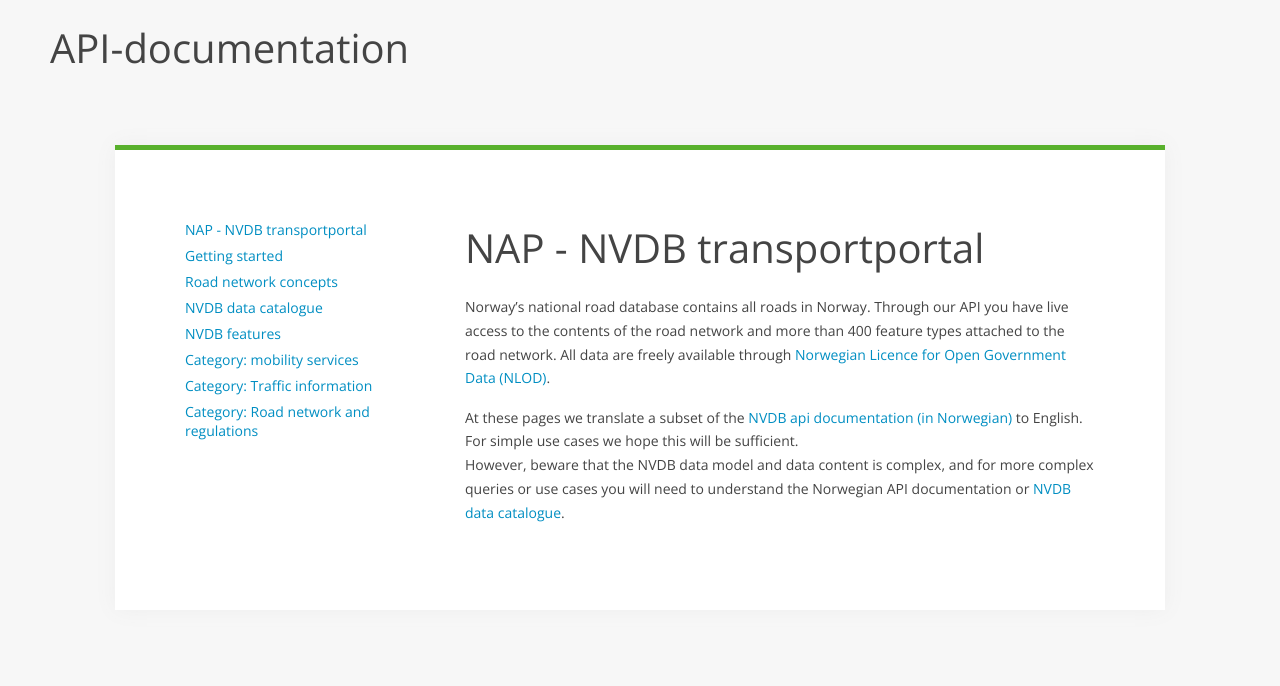
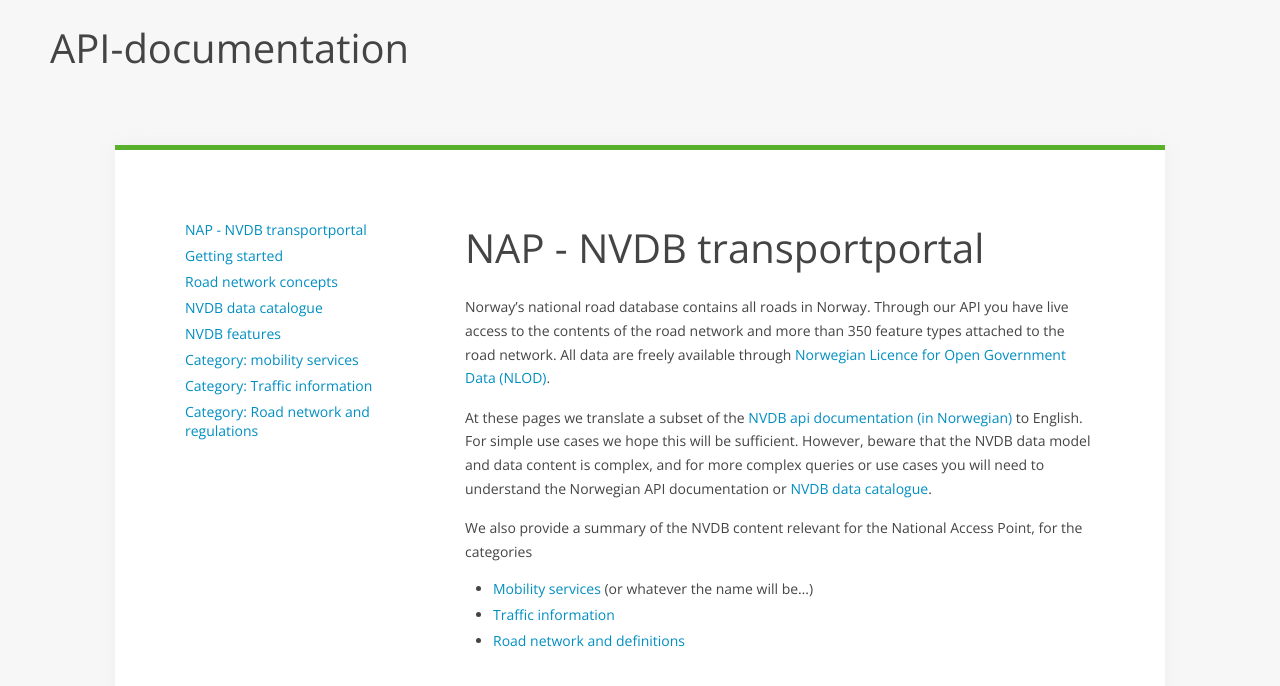
Before and after one commit to nvdb-vegdata/nvdbtransportportal, a Jekyll site: the page built from index.md, in a window 1280 px wide. Shown: the top 686 px of the page. Built offline with Jekyll 4.4.1, drawn with Linux system fonts in a browser that asks for light colours; our own code applies the rules of GitHub Pages for plain Markdown files.

Commit message:
mere tekst

```diff
--- a/index.md
+++ b/index.md
@@ -4,11 +4,15 @@
 # NAP - NVDB transportportal
 
 Norway's national road database contains all roads in Norway. Through our API you have live access to
-the contents of the road network and more than 400 feature types attached to the road network. All
+the contents of the road network and more than 350 feature types attached to the road network. All
 data are freely available through [Norwegian Licence for Open Government Data (NLOD)](https://data.norge.no/nlod/en).
 
 At these pages we translate a subset of the [NVDB api documentation (in Norwegian)](https://api.vegdata.no) to English.
-For simple use cases we hope this will be sufficient.
-However, beware that the NVDB data model and data content
+For simple use cases we hope this will be sufficient. However, beware that the NVDB data model and data content
 is complex, and for more complex queries or use cases you will need
 to understand the Norwegian API documentation or [NVDB data catalogue](https://datakatalogen.vegdata.no).
+
+We also provide a summary of the NVDB content relevant for the National Access Point, for the categories
+  * [Mobility services](los1.md) (or whatever the name will be...)
+  * [Traffic information](los2.md)
+  * [Road network and definitions](los3.md)
```
Also changed, not shown: README.md.
